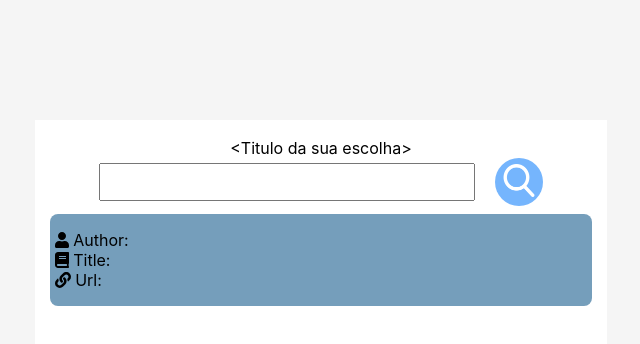
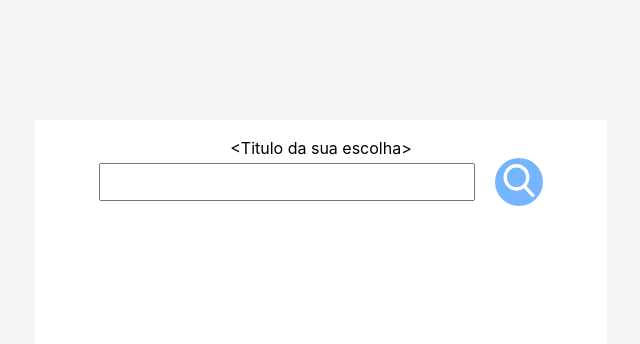
Before and after one commit to leviaraujo182/ListBooks, a React (Create React App) app: page / in a window 1280 px wide. Shown: the top 344 px of the page, without its empty margins (319-959 px from the left). Built offline with nearby package versions, Linux system fonts and the light colour scheme.

Commit message:
Api update

```diff
--- a/src/App.css
+++ b/src/App.css
@@ -33,5 +33,8 @@
 .App .content .mid_content {
   display: flex;
   justify-content: center;
+  align-items: center;
+  flex-direction: column;
   width: 100%;
+  overflow-y: scroll;
 }
--- a/src/App.tsx
+++ b/src/App.tsx
@@ -6,14 +6,23 @@ import Text from './components/Text'
 import Input from './components/Input'
 import Button from './components/Button'
 import List from './components/List'
+import api from './api/api'
 
 function App() {
 
   const [data, setData] = useState([])
   const [text, setText] = useState('')
 
-  function getData (){
-    alert("Hello World")
+  async function getData (){
+
+   await api.get(text).then((data)=> {
+      setData(data.data.hits)
+   }).catch((err)=>{
+     console.log("Não foi possivel fazer a requisição pelo erro" + err)
+   })
+
+   console.log(data)
+
   }
 
   return (
@@ -22,12 +31,14 @@ function App() {
         <div className="header">
             <Text title="<Titulo da sua escolha>" />
               <div className="search">
-                <Input />
+                <Input setText={setText} />
                 <Button onclick={getData}/>
             </div>
           </div>
           <div className="mid_content">
-            <List />
+            {data.map((response:any, key: number)=> (
+              <List author={response.title} title={response.title} url={response.url} key={key} />
+            ))}
           </div>
       </div>
     </div>
--- /dev/null
+++ b/src/api/api.js
@@ -0,0 +1,7 @@
+import Axios from 'axios'
+
+const api = Axios.create({
+    baseURL: ' https://hn.algolia.com/api/v1/search?query='
+})
+
+export default api
--- a/src/components/Input/Input.tsx
+++ b/src/components/Input/Input.tsx
@@ -1,8 +1,12 @@
 import React from 'react'
 import './Input.css'
 
-function Input (){
-    return <input type="text" />
+interface PropsInput {
+    setText: React.Dispatch<React.SetStateAction<string>>
+}
+
+function Input (props: PropsInput){
+    return <input type="text" id="pesq" onChange={(e: React.FormEvent<HTMLInputElement>) => props.setText(e.currentTarget.value)} />
 }
 
 export default Input
--- a/src/components/List/List.css
+++ b/src/components/List/List.css
@@ -2,6 +2,7 @@
     background-color: #759EBB;
     width: 95%;
     border-radius: 8px;
+    margin-bottom: 0.5rem;
 
 }
 
--- a/src/components/List/List.tsx
+++ b/src/components/List/List.tsx
@@ -3,15 +3,20 @@ import './List.css'
 import { FontAwesomeIcon } from '@fortawesome/react-fontawesome'
 import { faUser, faBook, faLink } from '@fortawesome/free-solid-svg-icons'
 
+interface PropsList {
+    author: string
+    title: string
+    url: string
+}
 
-function List(){
+function List(props: PropsList){
 
     return (
         <div className="container">
             <dl>
-                <dt className="item_list"><FontAwesomeIcon icon={faUser}/> Author: </dt>
-                <dt className="item_list"><FontAwesomeIcon icon={faBook}/> Title: </dt>
-                <dt className="item_list"><FontAwesomeIcon icon={faLink}/> Url: </dt>
+                <dt className="item_list"><FontAwesomeIcon icon={faUser}/> Author: {props.author} </dt>
+                <dt className="item_list"><FontAwesomeIcon icon={faBook}/> Title: {props.title}</dt>
+                <dt className="item_list"><FontAwesomeIcon icon={faLink}/> Url: {props.url}</dt>
             </dl>
 
         </div>
```
